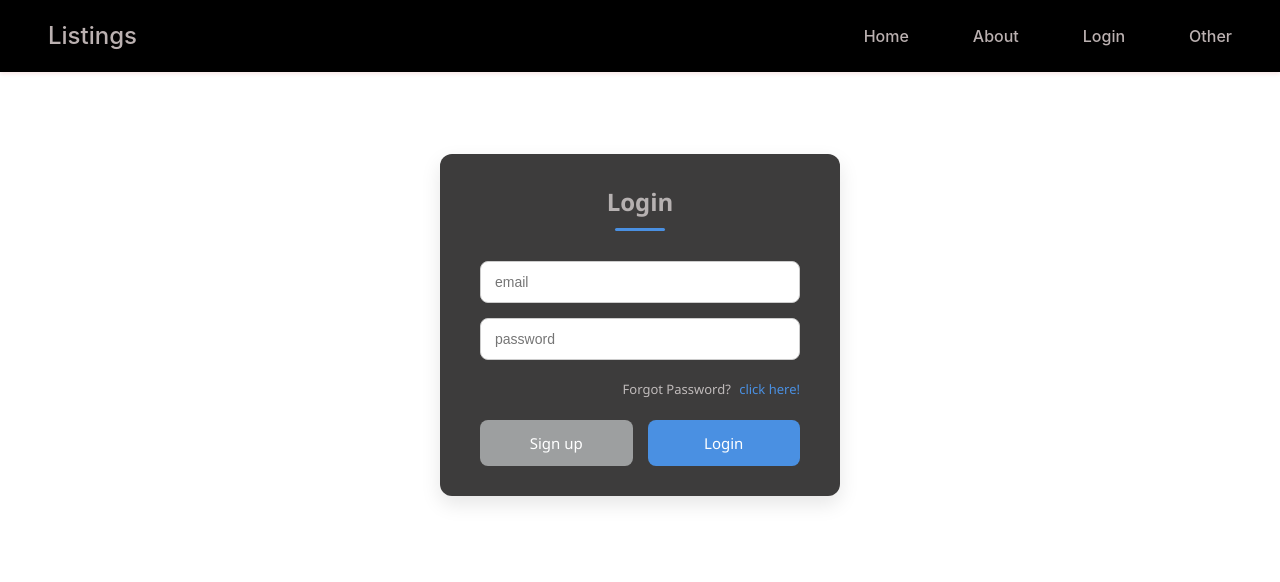
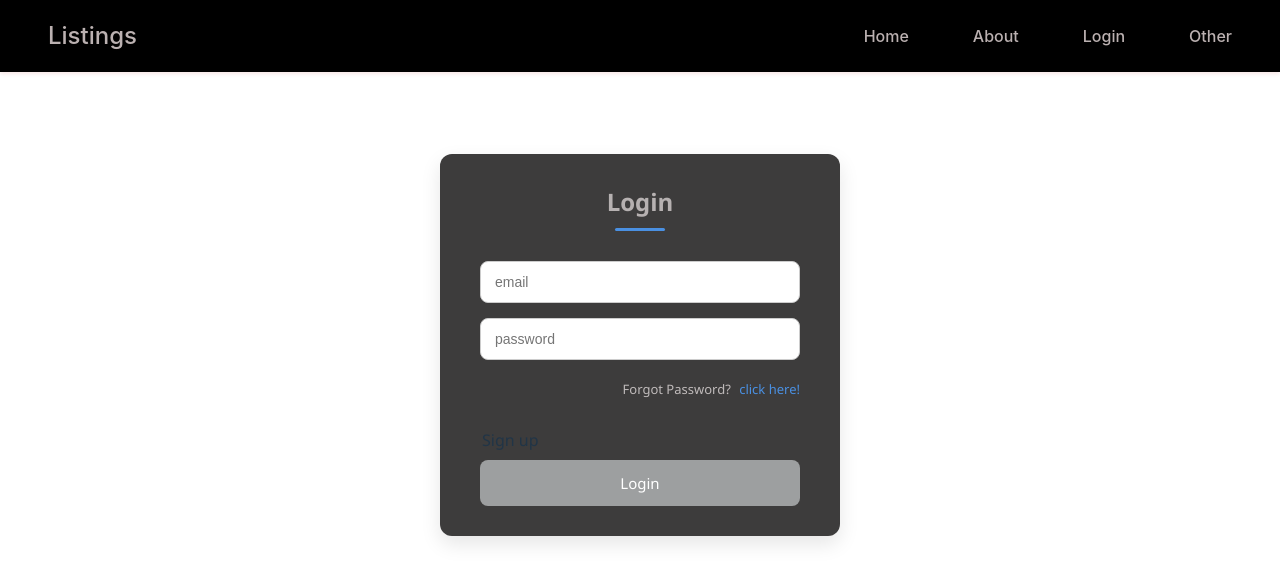
Before and after one commit to Gayuth-W/RentalApplication-frontend, a React (Vite) app: page /login-signup in a window 1280 px wide. Shown: the top 582 px of the page. Built offline with nearby package versions, Linux system fonts and the light colour scheme.

Commit message:
loging and signing up the user from the frontend

```diff
--- a/src/css/LoginSignup.css
+++ b/src/css/LoginSignup.css
@@ -72,11 +72,18 @@
   text-decoration: underline;
 }
 
-/* Submit buttons */
-.submit-container {
-  display: flex;
-  justify-content: space-between;
-  gap: 15px;
+.switch {
+  padding: 8px 16px;
+  padding-left: 2px;
+  cursor: pointer;
+  border-radius: 4px;
+  text-align: left;
+}
+
+.switch.active {
+  background-color: #007bff;
+  color: white;
+  border-color: #007bff;
 }
 
 .submit {
--- a/src/pages/LoginSignup.jsx
+++ b/src/pages/LoginSignup.jsx
@@ -1,8 +1,48 @@
+import axios from "axios";
 import "../css/LoginSignup.css"
 import { useState } from "react";
 
 function LoginSignup(){
   const [action, setAction]=useState("Login");
+
+  const [fname, setFname] = useState("");
+  const [lname, setLname] = useState("");
+  const [phone, setPhone] = useState("");
+  const [email, setEmail] = useState("");
+  const [password, setPassword] = useState("");
+
+  const handleSignup = async () => {
+    try {
+      const response = await axios.post("http://localhost:8080/auth/signup", {
+        fname,
+        lname,
+        phone,
+        email,
+        password
+      });
+      console.log("Signup success:", response.data);
+      alert("Signup successful!");
+      setAction("Login");
+    } catch (err) {
+      console.error("Signup failed:", err);
+      alert("Signup failed!");
+    }
+  };
+
+  const handleLogin = async () => {
+    try {
+      const response = await axios.post("http://localhost:8080/auth/login", {
+        email,
+        password,
+      });
+      alert("Login successful!");
+      console.log("Login success:", response.data);
+    } catch (error) {
+      alert("login falied!");
+      console.error("Login failed:", error.response?.data || error.message);
+    }
+  };
+
   return(
     <div className="container">
       <div className="header">
@@ -16,31 +56,55 @@ function LoginSignup(){
         ?
           <>
             <div className="input">
-              <input type="text" placeholder="first name"></input>
+              <input type="text" placeholder="first name" value={fname} onChange={(e) => setFname(e.target.value)}></input>
             </div>
             <div className="input">
-              <input type="text" placeholder="last name"></input>
+              <input type="text" placeholder="last name" value={lname} onChange={(e) => setLname(e.target.value)}></input>
             </div>
             <div className="input">
-              <input type="text" placeholder="phone"></input>
+              <input type="text" placeholder="phone" value={phone} onChange={(e) => setPhone(e.target.value)}></input>
             </div>
           </>
         :
         null
         }
         <div className="input">
-          <input type="email" placeholder="email"></input>
+          <input type="email" placeholder="email" value={email} onChange={(e) => setEmail(e.target.value)}></input>
         </div>
         <div className="input">
-          <input type="password" placeholder="password"></input>
+          <input type="password" placeholder="password" value={password} onChange={(e) => setPassword(e.target.value)}></input>
         </div>
       </div>
 
       {action==="Login"?<div className="forgot-password">Forgot Password? <span>click here!</span></div>:null}
 
+
+        {action === "Login" ? (
+          <div className="switch-container">
+            <div
+              className={action === "Signup" ? "switch active" : "switch"}
+              onClick={() => setAction("Signup")}
+            >
+              Sign up
+            </div>
+          </div>
+        ) : (
+          <div className="switch-container">
+            <div
+              className={action === "Login" ? "switch active" : "switch"}
+              onClick={() => setAction("Login")}
+            >
+              Login
+            </div>
+          </div>
+        )}
+
       <div className="submit-container">
-        <div className={action==="Signup"?"submit gray":"submit"} onClick={() => {setAction("Signup")}}>Sign up</div>
-        <div className={action==="Login"?"submit gray":"submit"} onClick={() => {setAction("Login")}}>Login</div>
+        {action === "Signup" ? (
+          <div className="submit" onClick={handleSignup}>Sign up</div>
+        ) : (
+          <div className="submit" onClick={handleLogin}>Login</div>
+        )}
       </div>
     </div>
   );
```
